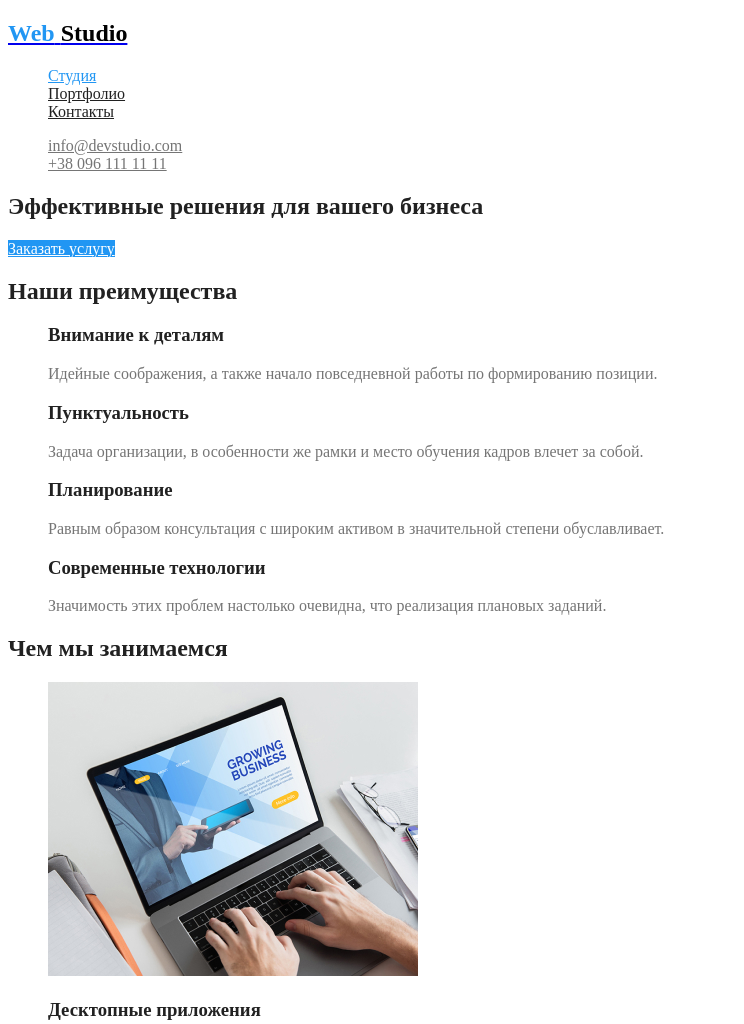
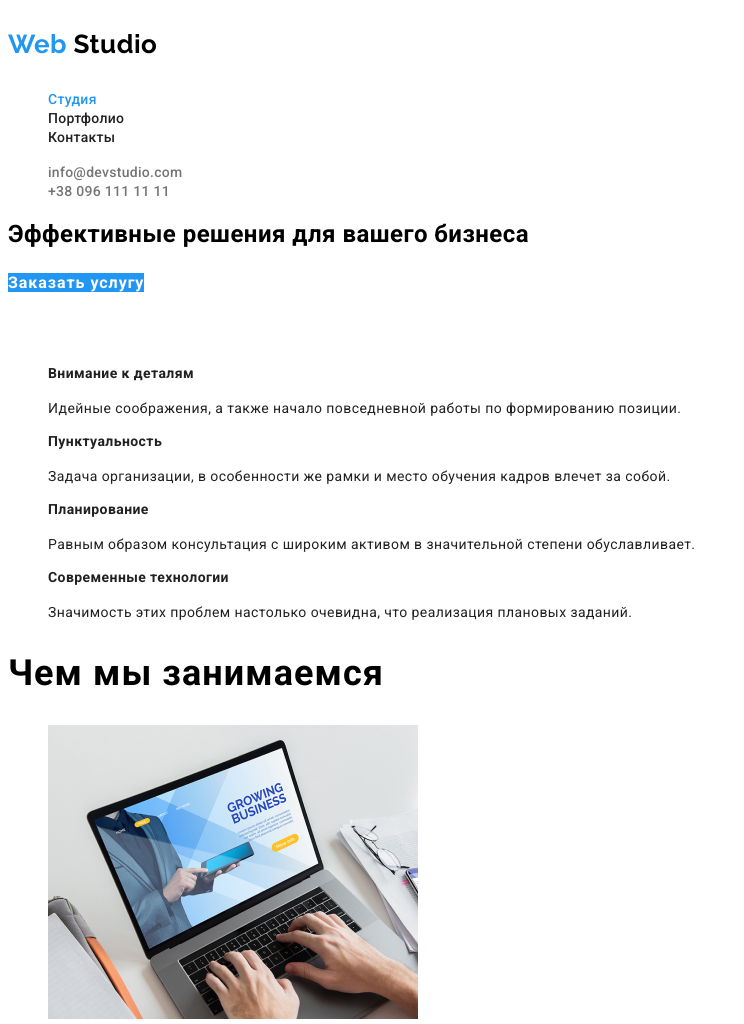
Before and after one commit to Constantine719/goit-markup-hw-02, a plain HTML site: page index.html in a window 1280 px wide. Shown: the top 1024 px of the page, without its empty margins (0-744 px from the left). Drawn offline with Linux system fonts and the light colour scheme.

Commit message:
Переназывает классы в секции преимуществ и офорляет их

```diff
--- a/css/styles.css
+++ b/css/styles.css
@@ -27,17 +27,31 @@
   --footer-copyright-color: rgba(255, 255, 255, 0.4);
 }
 
-.page {
+body {
   background-color: var(--primary-background-color);
-  color: var(--primary-text-color);
+  font-family: Roboto, sans-serif;
+  letter-spacing: 0.03em;
+}
+
+a {
+  text-decoration: none;
 }
 
 .logo-web {
   color: var(--accent-color);
+  font-family: Raleway, sans-serif;
+  font-weight: bold;
+  font-size: 26px;
+  line-height: 1.9;
 }
 
 .logo-studio {
   color: var(--logo-text-color);
+  font-family: Raleway, sans-serif;
+  font-family: Raleway, sans-serif;
+  font-weight: bold;
+  font-size: 26px;
+  line-height: 1.9;
 }
 
 .list {
@@ -47,6 +61,10 @@
 /* site-nav */
 .site-nav .link {
   color: var(--primary-text-color);
+  font-weight: 500;
+  font-size: 14px;
+  line-height: 1.14;
+  letter-spacing: 0.02em;
 }
 
 .site-nav .link:hover,
@@ -60,6 +78,10 @@
 
 .nav-info .link {
   color: var(--secondary-text-color);
+  font-weight: 500;
+  font-size: 14px;
+  line-height: 1.14;
+  letter-spacing: 0.02em;
 }
 
 .nav-info .link:hover,
@@ -67,14 +89,60 @@
   color: var(--accent-color);
 }
 
+.invisible-title {
+  color: var(--white-color);
+}
+
+/* Sections */
+
+.section-title {
+  font-weight: bold;
+  font-size: 36px;
+  line-height: 1.16;
+  letter-spacing: 0.03em;
+}
+
 .section-text {
   color: var(--secondary-text-color);
+}
+
+/* Feature */
+
+.features-title {
+  color: var(--primary-text-color);
+  font-weight: bold;
+  font-size: 14px;
+  line-height: 1.14;
+  letter-spacing: 0.03em;
+}
+
+.features-text {
+  color: var(--primary-text-color);
+  font-size: 14px;
+  line-height: 24px;
+  letter-spacing: 0.03em;
+}
+
+/* Servises */
+
+.servises-title {
+  font-weight: bold;
+  font-size: 14px;
+  line-height: 1.14;
+  letter-spacing: 0.03em;
 }
 
 /* Team */
 
 .team {
   background-color: var(--secondary-background-color);
+}
+
+.team-name {
+  font-weight: 500;
+  font-size: 16px;
+  line-height: 1.18;
+  letter-spacing: 0.03em;
 }
 
 /* Footer */
@@ -100,6 +168,10 @@
 .button {
   color: var(--primary-text-color);
   background-color: var(--white-color);
+  font-weight: bold;
+  font-size: 16px;
+  line-height: 1.87;
+  letter-spacing: 0.06em;
 }
 
 .button.primary {
--- a/index.html
+++ b/index.html
@@ -4,9 +4,13 @@
     <meta charset="UTF-8" />
     <meta name="viewport" content="width=device-width, initial-scale=1.0" />
     <title>Web Studio</title>
+    <link
+      href="https://fonts.googleapis.com/css2?family=Raleway:wght@700&family=Roboto:wght@400;500;700;900&display=swap"
+      rel="stylesheet"
+    />
     <link rel="stylesheet" href="./css/styles.css" />
   </head>
-  <body class="page">
+  <body>
     <!--Шапка страницы-->
     <header>
       <nav>
@@ -43,34 +47,33 @@
     </div>
 
     <!--Секция преимуществ-->
-    <section class="section">
-      <h2 class="section-title">Наши преимущества</h2>
-
+    <section>
+      <h2 class="invisible-title">Наши преимущества</h2>
       <ul class="features list">
         <li>
-          <h3>Внимание к деталям</h3>
-          <p class="section-text">
+          <h3 class="features-title">Внимание к деталям</h3>
+          <p class="features-text">
             Идейные соображения, а также начало повседневной работы по
             формированию позиции.
           </p>
         </li>
         <li>
-          <h3>Пунктуальность</h3>
-          <p class="section-text">
+          <h3 class="features-title">Пунктуальность</h3>
+          <p class="features-text">
             Задача организации, в особенности же рамки и место обучения кадров
             влечет за собой.
           </p>
         </li>
         <li>
-          <h3>Планирование</h3>
-          <p class="section-text">
+          <h3 class="features-title">Планирование</h3>
+          <p class="features-text">
             Равным образом консультация с широким активом в значительной степени
             обуславливает.
           </p>
         </li>
         <li>
-          <h3>Современные технологии</h3>
-          <p class="section-text">
+          <h3 class="features-title">Современные технологии</h3>
+          <p class="features-text">
             Значимость этих проблем настолько очевидна, что реализация плановых
             заданий.
           </p>
@@ -88,7 +91,7 @@
             alt="десктопные приложения"
             width="370"
           />
-          <h3>Десктопные приложения</h3>
+          <h3 class="servises-title">Десктопные приложения</h3>
         </li>
         <li>
           <img
@@ -96,7 +99,7 @@
             alt="мобильные приложения"
             width="370"
           />
-          <h3>Мобильные приложения</h3>
+          <h3 class="servises-title">Мобильные приложения</h3>
         </li>
         <li>
           <img
@@ -104,7 +107,7 @@
             alt="дизайнерские решения"
             width="370"
           />
-          <h3>Дизайнерские решения</h3>
+          <h3 class="servises-title">Дизайнерские решения</h3>
         </li>
       </ul>
     </section>
@@ -115,7 +118,7 @@
       <ul class="team list">
         <li>
           <img src="./images/john.jpg" alt="Николай Кучеренко" width="370" />
-          <h3>Николай Кучеренко</h3>
+          <h3 class="team-name">Николай Кучеренко</h3>
           <p class="section-text">Product Designer</p>
           <ul class="list">
             <li>
@@ -134,7 +137,7 @@
         </li>
         <li>
           <img src="./images/marta.jpg" alt="Ольга Иванова" width="370" />
-          <h3>Ольга Иванова</h3>
+          <h3 class="team-name">Ольга Иванова</h3>
           <p class="section-text">Frontend Developer</p>
           <ul class="team list">
             <li>
@@ -153,7 +156,7 @@
         </li>
         <li>
           <img src="./images/robert.jpg" alt="Андрей Шевченко" width="370" />
-          <h3>Андрей Шевченко</h3>
+          <h3 class="team-name">Андрей Шевченко</h3>
           <p class="section-text">Marketing</p>
           <ul class="team list">
             <li>
@@ -172,7 +175,7 @@
         </li>
         <li>
           <img src="./images/martin.jpg" alt="Иван Николаев" width="370" />
-          <h3>Иван Николаев</h3>
+          <h3 class="team-name">Иван Николаев</h3>
           <p class="section-text">UI Designer</p>
           <ul class="team list">
             <li>
```
Also changed, not shown: portfolio.html (+9 -5 lines).
